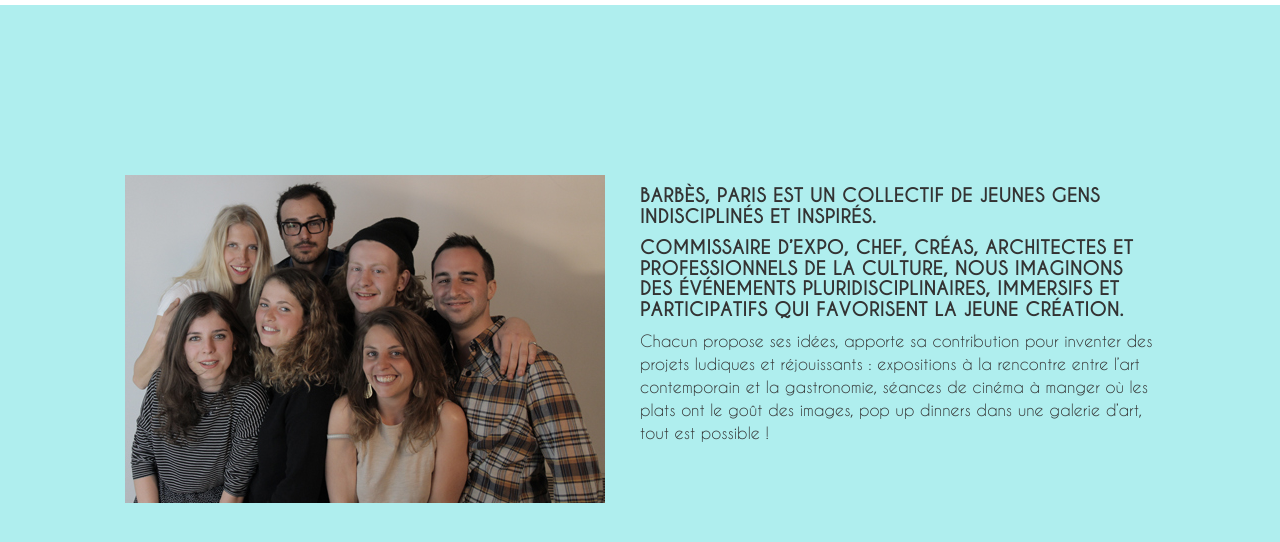
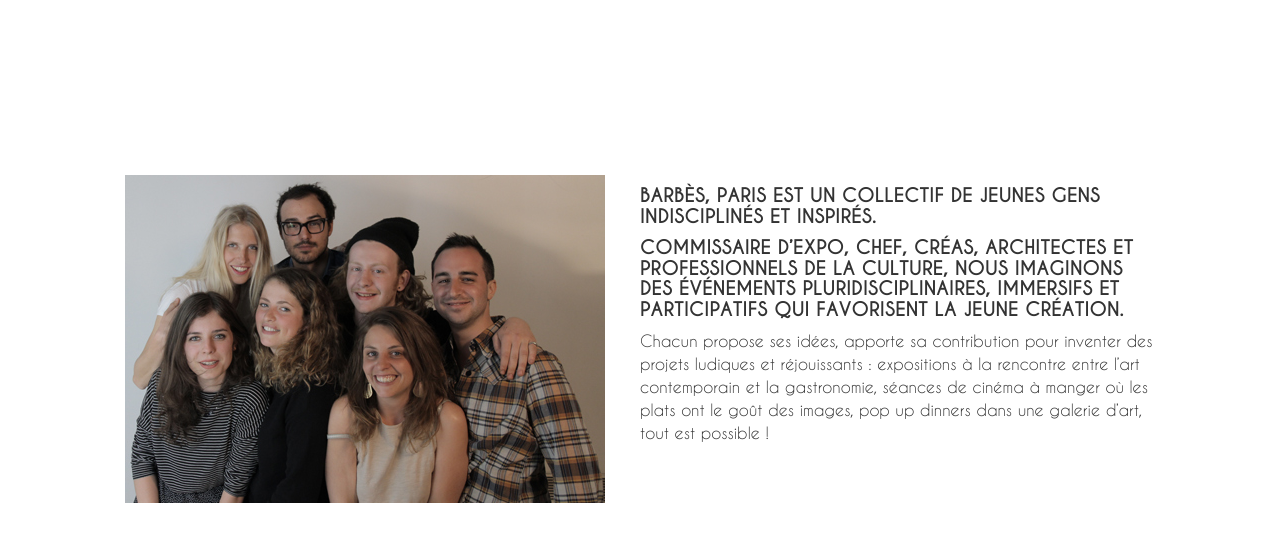
Before and after one commit to barbesparis/barbesparis.github.io, a plain HTML site: page apropos.html in a window 1280 px wide. Shown: the part 52-594 px from the top of the page. Drawn offline with Linux system fonts and the light colour scheme.

Commit message:
couleurs pb

```diff
--- a/apropos.html
+++ b/apropos.html
@@ -5,7 +5,7 @@
     <link type="text/css" rel="stylesheet" href="bootstrap/css/style.css">
   </head>
 
-  <body class='turquoise'>
+  <body class=''>
 
     <div class='row center' style='padding-top:8px; padding-bottom:8px;background:white;'>
       <div class='col-lg-3'>
```
Also changed, not shown: lequipe.html (+1 -1 lines), projets.html (+1 -1 lines).
